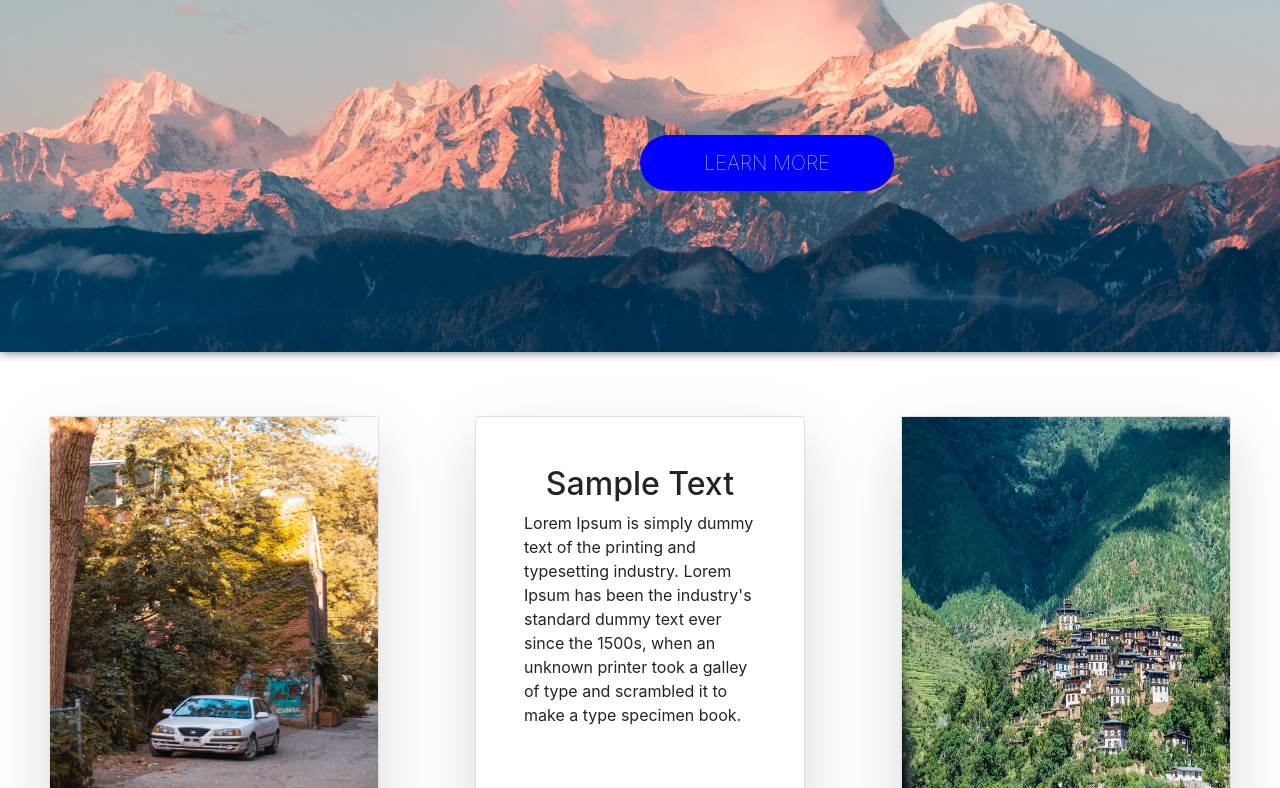
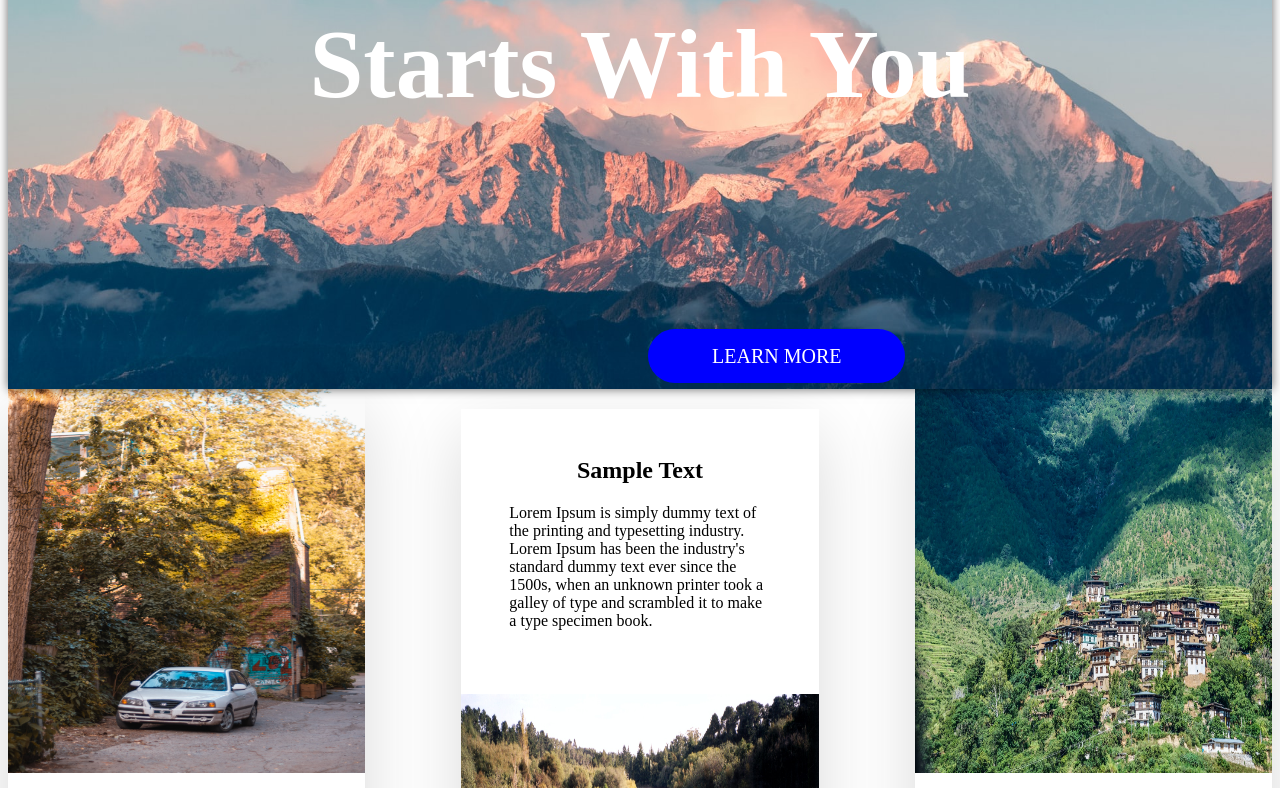
Before and after one commit to renishbabu876/assignment-intertoons, a website: page index.html in a window 1280 px wide. Shown: the part 1192-1980 px from the top of the page. Drawn offline with nearby package versions, Linux system fonts and the light colour scheme.

Commit message:
first commit

```diff
--- a/index.html
+++ b/index.html
@@ -7,8 +7,7 @@
     <link href="https://fonts.googleapis.com/css?family=Lato:100,300,400,700,900" rel="stylesheet">
     <link rel="stylesheet" href="css/style.css">
     <script src="js/jquery-3.5.1.min.js"></script>
-    <link href="https://stackpath.bootstrapcdn.com/bootstrap/4.5.0/css/bootstrap.min.css" rel="stylesheet"
-        integrity="sha384-9aIt2nRpC12Uk9gS9baDl411NQApFmC26EwAOH8WgZl5MYYxFfc+NcPb1dKGj7Sk" crossorigin="anonymous">
+    >
     <link href="https://stackpath.bootstrapcdn.com/font-awesome/4.7.0/css/font-awesome.min.css" rel="stylesheet"
         integrity="sha384-wvfXpqpZZVQGK6TAh5PVlGOfQNHSoD2xbE+QkPxCAFlNEevoEH3Sl0sibVcOQVnN" crossorigin="anonymous">
 
--- a/sass/pages/_home.scss
+++ b/sass/pages/_home.scss
@@ -1,7 +1,3 @@
-.nature-details {
-    padding: 4rem;
-}
-
 .features {
     height: 35em;
 }
```
Also changed, not shown: css/style.css.
